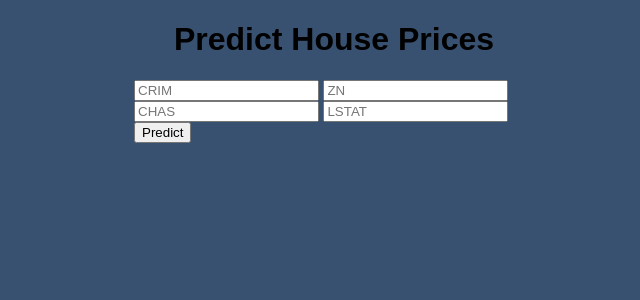
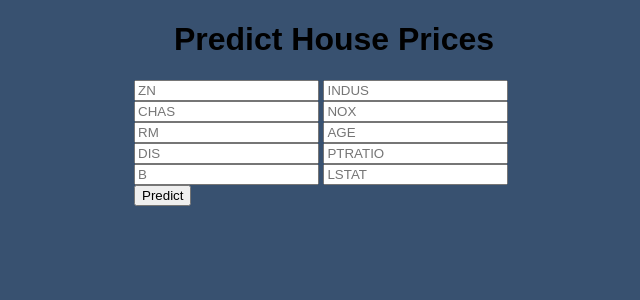
Before and after one commit to Moustafa-Rashidy/House-Price-Prediction, a Flask app: page / in a window 1280 px wide. Shown: the top 300 px of the page, without its empty margins (306-946 px from the left). Run offline with Flask 2, Linux system fonts and the light colour scheme.

Commit message:
make it better

```diff
--- a/app.py
+++ b/app.py
@@ -14,15 +14,22 @@ def home():
 def page():
     if request.method == 'POST':
         try:
-            CRIM = float(request.form['CRIM'])
             ZN = float(request.form['ZN'])
+            INDUS = float(request.form['INDUS'])
             CHAS = float(request.form['CHAS'])
+            NOX = float(request.form['NOX'])
+            RM = float(request.form['RM'])
+            AGE = float(request.form['AGE'])
+            DIS = float(request.form['DIS'])
+            PTRATIO = float(request.form['PTRATIO'])
+            B = float(request.form['B'])
             LSTAT = float(request.form['LSTAT'])
+
             # load file
-            filename = 'final_model.pickle'
+            filename = 'Boston_model.pickle'
             load_file = joblib.load(open(filename, 'rb'))
 
-            Prediction = load_file.predict([[CRIM, ZN, CHAS, LSTAT]])
+            Prediction = load_file.predict([[ZN,INDUS,CHAS,NOX,RM,AGE,DIS,PTRATIO,B,LSTAT]])
 
             return render_template('results.html',Prediction=Prediction[0].round(2))
         except Exception as e:
--- a/templates/index.html
+++ b/templates/index.html
@@ -12,9 +12,15 @@
 
     <div class="form">
         <form action="/App" method="POST">
-            <input type="number" name="CRIM" id="CRIM" placeholder="CRIM">
             <input type="number" name="ZN" id="ZN" placeholder="ZN">
+            <input type="number" name="INDUS" id="INDUS" placeholder="INDUS">
             <input type="number" name="CHAS" id="CHAS" placeholder="CHAS">
+            <input type="number" name="NOX" id="NOX" placeholder="NOX">
+            <input type="number" name="RM" id="RM" placeholder="RM">
+            <input type="number" name="AGE" id="AGE" placeholder="AGE">
+            <input type="number" name="DIS" id="DIS" placeholder="DIS">
+            <input type="number" name="PTRATIO" id="PTRATIO" placeholder="PTRATIO">
+            <input type="number" name="B" id="B" placeholder="B">
             <input type="number" name="LSTAT" id="LSTAT" placeholder="LSTAT">
 
 </select>
```
Also changed, not shown: 2 other files.
